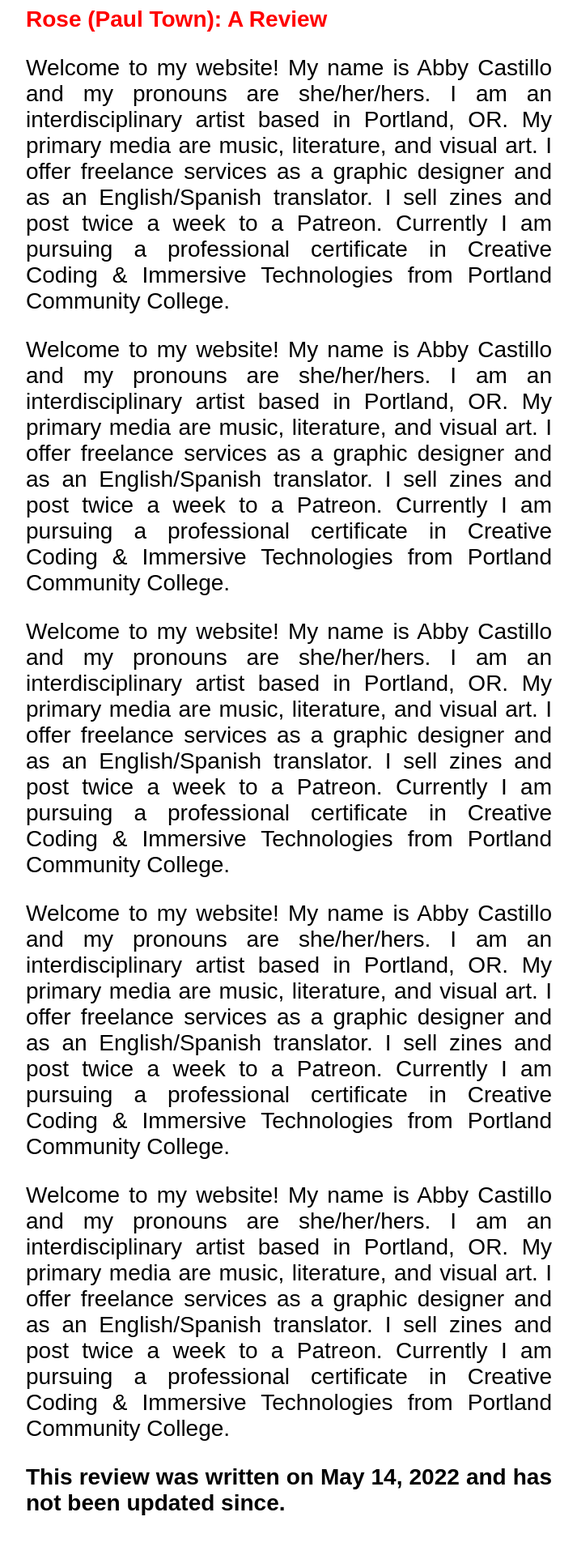
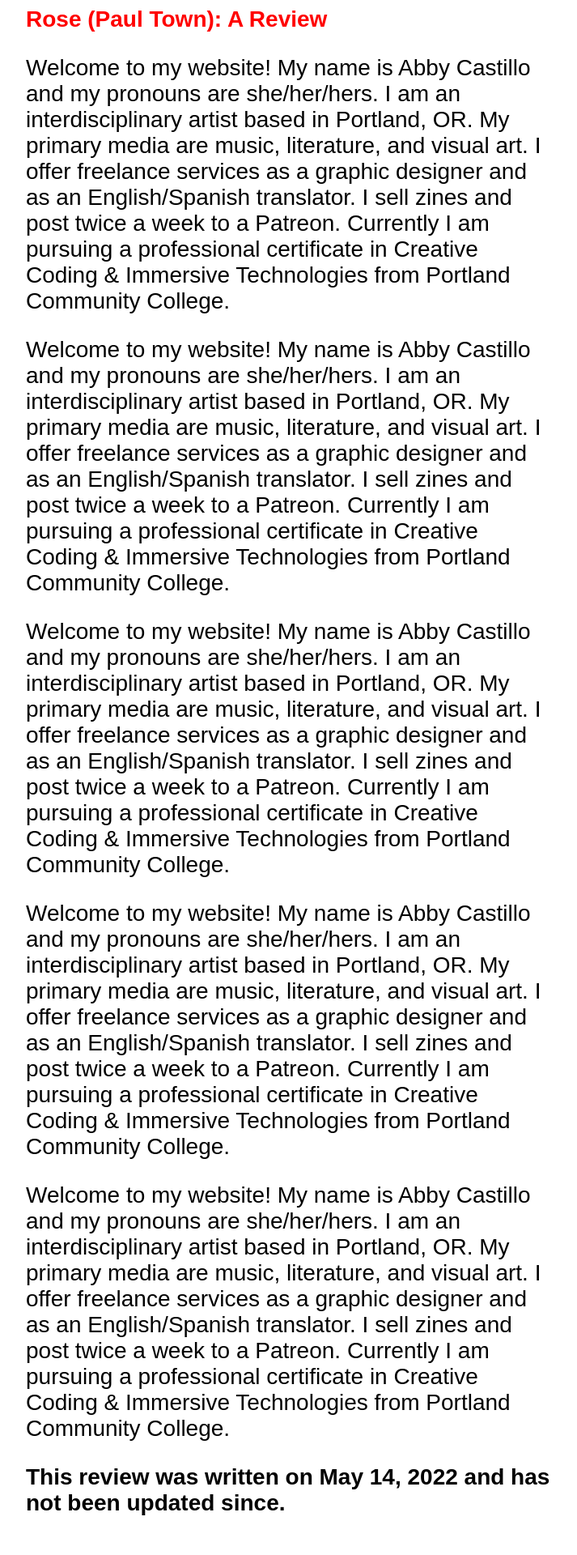
Before and after one commit to 0x000m/old, a Jekyll site: the page built from about.md, in a window 1280 px wide. Shown: the top 1920 px of the page at 81% size, without its empty margins (283-996 px from the left). Built offline with Jekyll 4.4.1, drawn with Linux system fonts in a browser that asks for light colours; our own code applies the rules of GitHub Pages for plain Markdown files.

Commit message:
Update post.html

```diff
--- a/_layouts/post.html
+++ b/_layouts/post.html
@@ -2,7 +2,7 @@
 layout: default
 ---
 
-<style>body{font-size:28px;}h1,h2,h3,h4,h5,h6{font-family:sans-serif;font-size:1em;}h1{color:red;}article{text-align:justify;}</style>
+<style>body{font-size:28px;}h1,h2,h3,h4,h5,h6{font-family:sans-serif;font-size:1em;}h1{color:red;}</style>
 
 <article>
 
```
